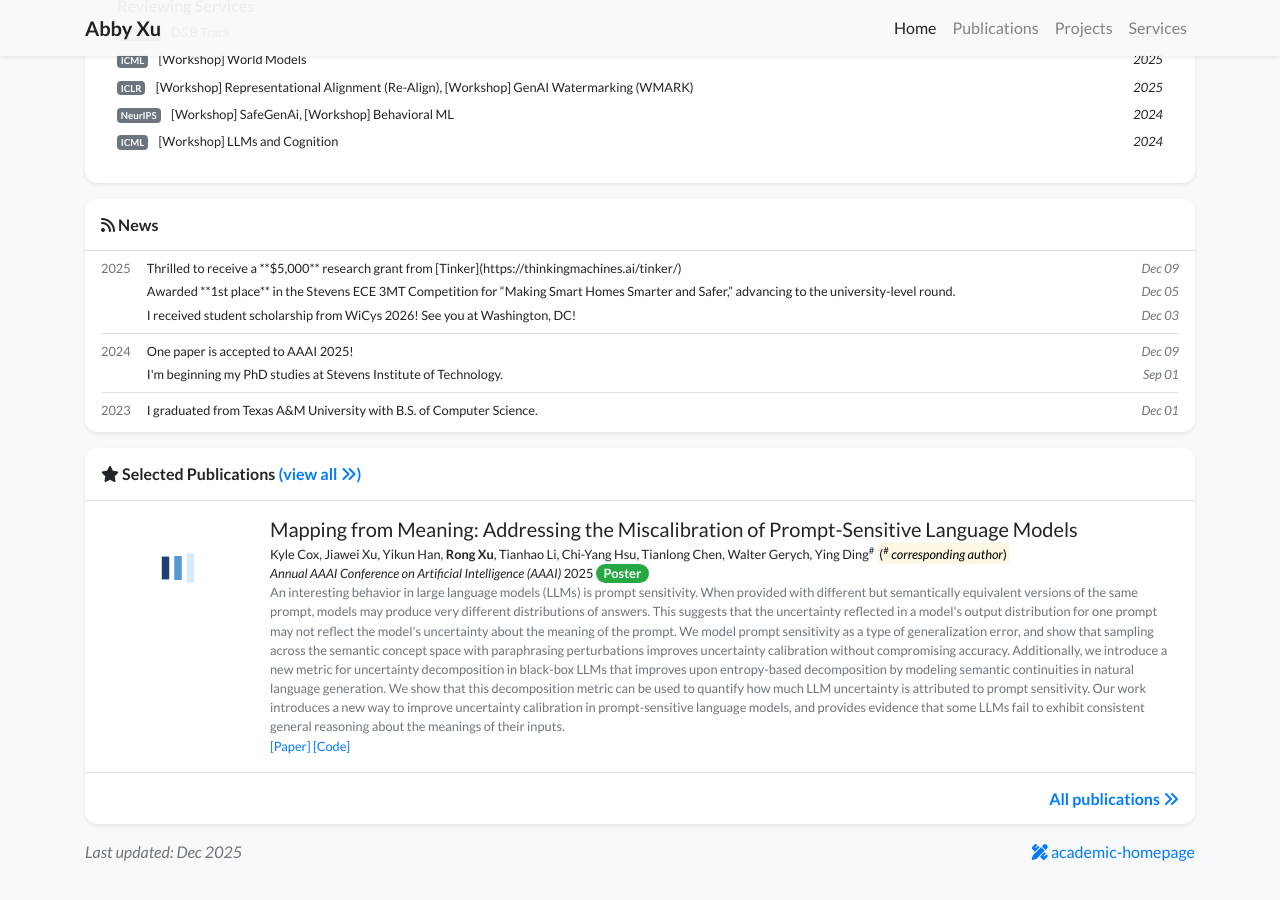
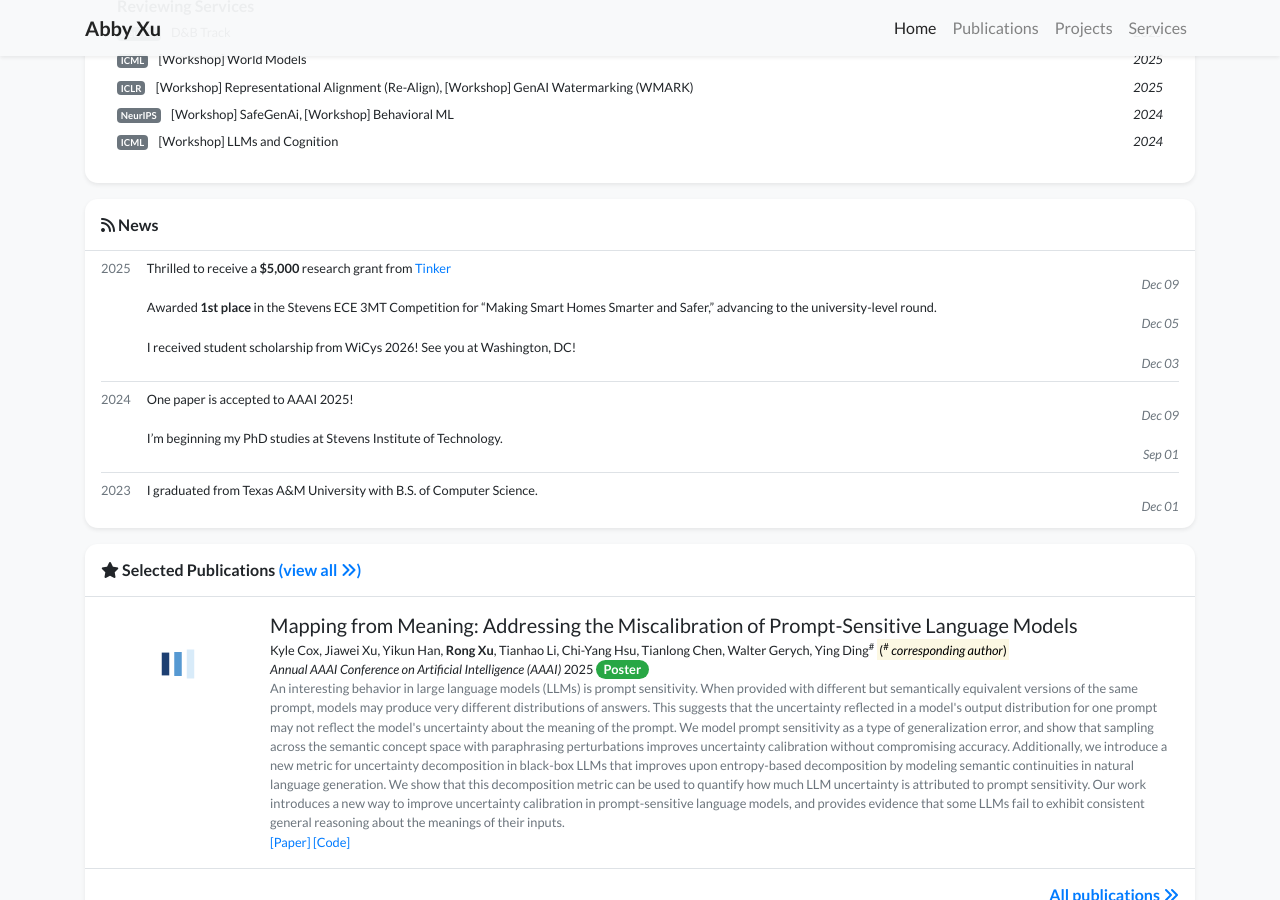
Before and after one commit to Abby-xu/abby-xu.github.io, a Jekyll site: the page built from index.html, in a window 1280 px wide and 900 px high, scrolled down 862 px. Built offline with Jekyll 4.4.1, drawn with Linux system fonts in a browser that asks for light colours; nearby versions of some CDN libraries; a style sheet for code colours, icons or effects is not loaded.

```diff
--- a/_includes/widgets/news_card.html
+++ b/_includes/widgets/news_card.html
@@ -10,7 +10,7 @@
             <div class="media-body">
                 {% for item in year.items %}
                 <div class="my-1 d-flex">
-                    <div>{{ item.title }}</div>
+                    <div>{{ item.title | markdownify }}</div> <!-- <div>{{ item.title }}</div> -->
                     <div class="ml-auto mt-auto text-muted no-break"><i>{{ item.date | date: "%b %d" }}</i></div>
                 </div>
                 {% endfor %}
```
